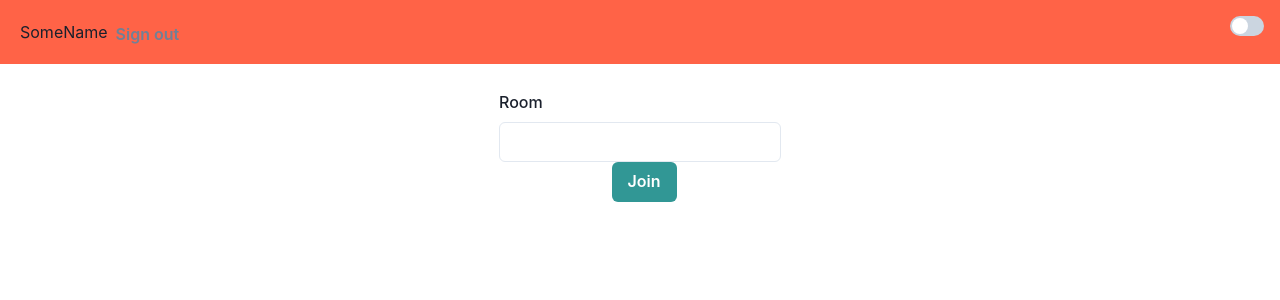
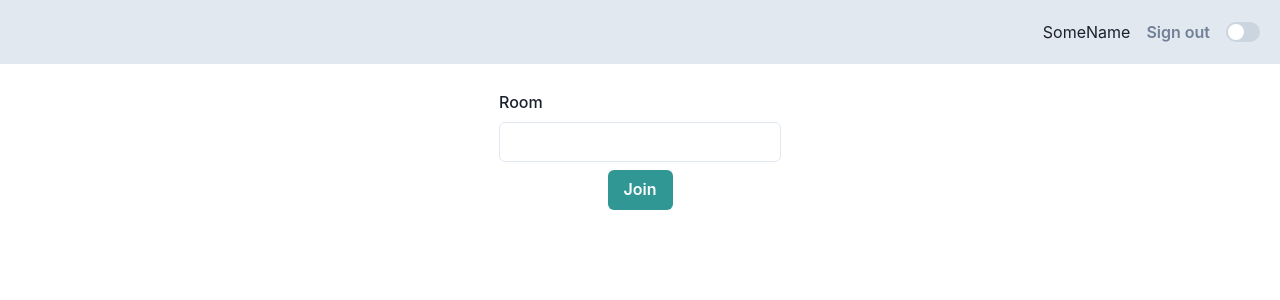
Before and after one commit to feliciaszhang/roaming, a Next.js app in the folder client/: page /join in a window 1280 px wide. Shown: the top 300 px of the page. Built offline with nearby package versions, Linux system fonts and the light colour scheme.

Commit message:
improve ui a bit

```diff
--- a/client/src/components/DarkModeSwitch.tsx
+++ b/client/src/components/DarkModeSwitch.tsx
@@ -1,4 +1,4 @@
-import { useColorMode, Switch } from "@chakra-ui/react";
+import { useColorMode, Switch, theme } from "@chakra-ui/react";
 
 export const DarkModeSwitch: React.FC<{}> = () => {
   const { colorMode, toggleColorMode } = useColorMode();
@@ -6,10 +6,6 @@ export const DarkModeSwitch: React.FC<{}> = () => {
 
   return (
     <Switch
-      position="fixed"
-      top="1rem"
-      right="1rem"
-      color="green"
       isChecked={isDark}
       onChange={toggleColorMode}
     />
--- a/client/src/components/NavBar.tsx
+++ b/client/src/components/NavBar.tsx
@@ -1,22 +1,36 @@
-import { Box, Button, Flex, theme } from "@chakra-ui/react";
+import {
+  Box,
+  Button,
+  Flex,
+  HStack,
+  theme,
+  Container,
+  useColorMode,
+} from "@chakra-ui/react";
 import React from "react";
 import { DarkModeSwitch } from "../components/DarkModeSwitch";
 import NextLink from "next/link";
 
 export const NavBar: React.FC<{}> = () => {
+  const { colorMode, toggleColorMode } = useColorMode();
+
   return (
     <Flex
       p={5}
-      background="tomato"
+      background={
+        colorMode === "dark" ? theme.colors.gray[700] : theme.colors.gray[200]
+      }
       top={0}
       position="fixed"
       display="block"
       width="100%"
     >
-      <Flex align="flex-end">
-        <Box mr={2}>SomeName</Box>
-        <Button variant="link">Sign out</Button>
-        <DarkModeSwitch />
+      <Flex align="center" justifyContent="flex-end">
+        <HStack spacing={4}>
+          <Box>SomeName</Box>
+          <Button variant="link">Sign out</Button>
+          <DarkModeSwitch />
+        </HStack>
       </Flex>
     </Flex>
   );
--- a/client/src/pages/join.tsx
+++ b/client/src/pages/join.tsx
@@ -19,7 +19,7 @@ const Join: React.FC<{}> = ({}) => {
               <Flex align="center" direction="column">
             <InputField name="room" placeholder="room" label="Room" />
             <Button
-              ml={2}
+              mt={2}
               type="submit"
               colorScheme="teal"
               variant="solid"
```
